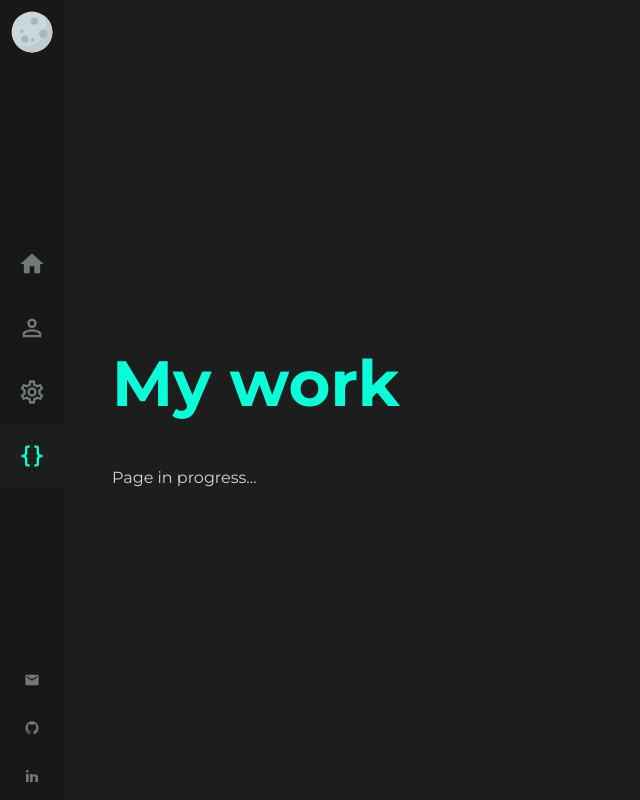
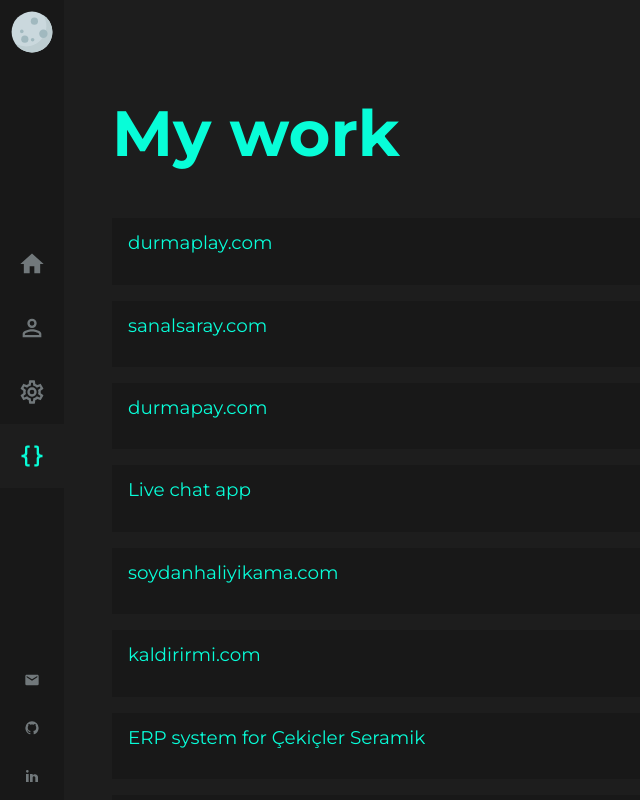
Before and after one commit to merterbil-zz/merterbil.in, a Next.js app: page /work in a window 1280 px wide. Shown: the whole page, without its empty margins (0-640 px from the left). Built offline with nearby package versions, Linux system fonts and the light colour scheme.

Commit message:
works page improved, fontfaceobserver added, ga implementation

```diff
--- a/components/Layout.js
+++ b/components/Layout.js
@@ -7,10 +7,15 @@
     body {
         margin: 0;
         padding: 0;
-        font-family: 'Montserrat', 'Halvetica', sans-serif;
+        font-family: 'Halvetica', 'Arial', sans-serif;
         background-color: ${({ theme }) => theme.colors.bgSecondary};
         color: ${({ theme }) => theme.colors.textPrimary};
         font-size: 16px!important;
+    }
+
+    .montserrat,
+    .montserrat body {
+        font-family: Montserrat, sans-serif;
     }
 
     *,
@@ -30,15 +35,8 @@
         text-decoration: none;
         color: inherit;
     }
-
-    [hidden] {
-        display: none;
-        opacity: 0;
-    }
 `
 const App = styled.div`
-    width: 100%;
-    height: 100%;
     display: grid;
     grid-template-columns: 4em 1fr;
     grid-auto-rows: 100vh;
--- /dev/null
+++ b/components/Project.js
@@ -0,0 +1,28 @@
+import styled from 'styled-components'
+
+const Title = styled.h2`
+    margin: 0;
+    color: ${({ theme }) => theme.colors.buttonPrimary};
+    font-size: 1.15rem;
+    line-height: 1.15rem;
+    font-weight: normal;
+`
+const Description = styled.p`
+    &:last-child {
+        margin-bottom: 0;
+    }
+`
+const Card = styled.div`
+    background-color: ${({ theme }) => theme.colors.bgPrimary};
+    padding: 1rem;
+    margin-bottom: 1rem;
+`
+
+const Project = ({ work }) => (
+    <Card>
+        <Title>{work.title}</Title>
+        <Description>{work.description}</Description>
+    </Card>
+)
+
+export default Project
--- a/package.json
+++ b/package.json
@@ -22,6 +22,7 @@
     "author": "merterbil",
     "license": "MIT",
     "dependencies": {
+        "fontfaceobserver": "^2.1.0",
         "next": "^9.2.1",
         "next-seo": "^3.4.0",
         "react": "^16.12.0",
--- a/pages/_app.js
+++ b/pages/_app.js
@@ -1,6 +1,9 @@
+import Router from 'next/router'
 import App from 'next/app'
 import React from 'react'
 import { ThemeProvider } from 'styled-components'
+import Font from '../utils/font'
+import { pageView } from '../utils/gtag'
 
 const theme = {
     colors: {
@@ -11,7 +14,14 @@
     },
 }
 
+Router.events.on('routeChangeComplete', url => pageView(url))
+
 export default class MyApp extends App {
+
+    componentDidMount() {
+        Font()
+    }
+
     render() {
         const { Component, pageProps } = this.props
         return (
@@ -20,4 +30,5 @@
             </ThemeProvider>
         )
     }
+
 }
--- a/pages/_document.js
+++ b/pages/_document.js
@@ -1,5 +1,6 @@
 import Document, { Html, Head, Main, NextScript } from 'next/document'
 import { ServerStyleSheet } from 'styled-components'
+import { GA_TRACKING_ID } from '../utils/gtag'
 
 class MyDocument extends Document {
 
@@ -34,7 +35,8 @@
                     <link rel="icon" type="image/png" sizes="32x32" href="/favicon-32x32.png" />
                     <link rel="icon" type="image/png" sizes="16x16" href="/favicon-16x16.png" />
                     <link rel="manifest" href="/site.webmanifest" />
-                    <link href="https://fonts.googleapis.com/css?family=Montserrat:400,700&display=swap" rel="stylesheet"></link>
+                    <meta name="google-site-verification" content="EJ7vzGguMODv-G2NknwvnclGho8dJgylbcbE9RuvnfM" />
+                    <script async defer src={`https://www.googletagmanager.com/gtag/js?id=${GA_TRACKING_ID}`} />
                 </Head>
                 <body>
                     <Main />
--- a/pages/work.js
+++ b/pages/work.js
@@ -1,5 +1,7 @@
 import { NextSeo } from 'next-seo'
 import Layout from '../components/Layout'
+import Project from '../components/Project'
+
 import styled from 'styled-components'
 
 const Title = styled.h1`
@@ -11,11 +13,6 @@
         line-height: 2.5rem;
     }
 `
-const Text = styled.p`
-    & > a {
-        color: ${({ theme }) => theme.colors.buttonPrimary};
-    }
-`
 const Section = styled.section`
     margin-top: auto;
     margin-bottom: auto;
@@ -25,13 +22,42 @@
     }
 `
 
+const works = [{
+    title: 'durmaplay.com',
+    description: ''
+}, {
+    title: 'sanalsaray.com',
+    description: ''
+}, {
+    title: 'durmapay.com',
+    description: ''
+}, {
+    title: 'Live chat app',
+    description: ''
+}, {
+    title: 'soydanhaliyikama.com',
+    description: ''
+}, {
+    title: 'kaldirirmi.com',
+    description: ''
+}, {
+    title: 'ERP system for Çekiçler Seramik',
+    description: ''
+}, {
+    title: 'vekfin.com',
+    description: ''
+}, {
+    title: 'Facebook app for Anka Seramik',
+    description: ''
+}]
+
 const Work = () => (
     <>
         <NextSeo titleTemplate="%s | Mert Erbil" title="My work" description="You can see my work on this page." canonical="https://merterbil.in/work" />
         <Layout>
             <Section>
                 <Title>My work</Title>
-                <Text>Page in progress...</Text>
+                {works.map((item, index) => <Project key={index} work={item} />)}
             </Section>
         </Layout>
     </>
--- /dev/null
+++ b/utils/font.js
@@ -0,0 +1,17 @@
+import Observer from 'fontfaceobserver'
+
+const Font = () => {
+    const link = document.createElement('link')
+    link.href = 'https://fonts.googleapis.com/css?family=Montserrat:400,700&display=swap'
+    link.rel = 'stylesheet'
+
+    document.head.appendChild(link)
+
+    const montserrat = new Observer('Montserrat')
+
+    montserrat.load().then(() => {
+        document.documentElement.classList.add('montserrat')
+    })
+}
+
+export default Font
--- /dev/null
+++ b/utils/gtag.js
@@ -0,0 +1,4 @@
+export const GA_TRACKING_ID = 'UA-157718657-1'
+
+export const pageView = url => window.gtag('config', GA_TRACKING_ID, { page_path: url })
+export const event = ({ action, event_category, event_label, value }) => window.gtag('event', action, { event_category, event_label, value })
```
Also changed, not shown: 1 other file (tests, documents, lock files or other folders).
